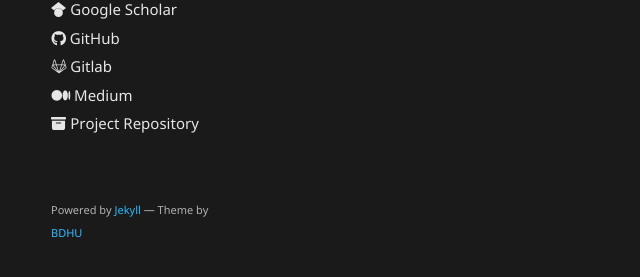
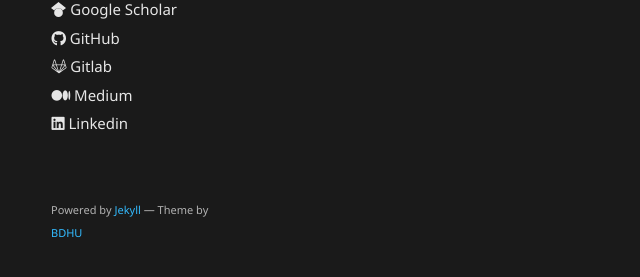
Before and after one commit to apfurlan/apfurlan.github.io, a Jekyll site: the page built from another-page.md, in a window 1280 px wide. Shown: the part 588-865 px from the top of the page, without its empty margins (159-799 px from the left). Built offline with Jekyll 4.4.1, drawn with Linux system fonts in a browser that asks for light colours; our own code applies the rules of GitHub Pages for plain Markdown files.

Commit message:
init commit

```diff
--- a/_config.yml
+++ b/_config.yml
@@ -26,6 +26,6 @@
   - name: Medium
     icon: <i class="fa-brands fa-medium"></i>
     link: https://www.apfurlan.medium.com
-  - name: Project Repository
-    icon: <svg xmlns="http://www.w3.org/2000/svg" aria-hidden="true" role="img" style="vertical-align:-0.125em;" width="1em" height="1em" preserveAspectRatio="xMidYMid meet" viewBox="0 0 16 16"><g fill="currentColor"><path d="M12.643 15C13.979 15 15 13.845 15 12.5V5H1v7.5C1 13.845 2.021 15 3.357 15h9.286zM5.5 7h5a.5.5 0 0 1 0 1h-5a.5.5 0 0 1 0-1zM.8 1a.8.8 0 0 0-.8.8V3a.8.8 0 0 0 .8.8h14.4A.8.8 0 0 0 16 3V1.8a.8.8 0 0 0-.8-.8H.8z"/></g></svg>
+  - name: Linkedin
+    icon: <i class="fa-brands fa-linkedin"></i>
     link: https://github.com/BDHU/minimalist
```
